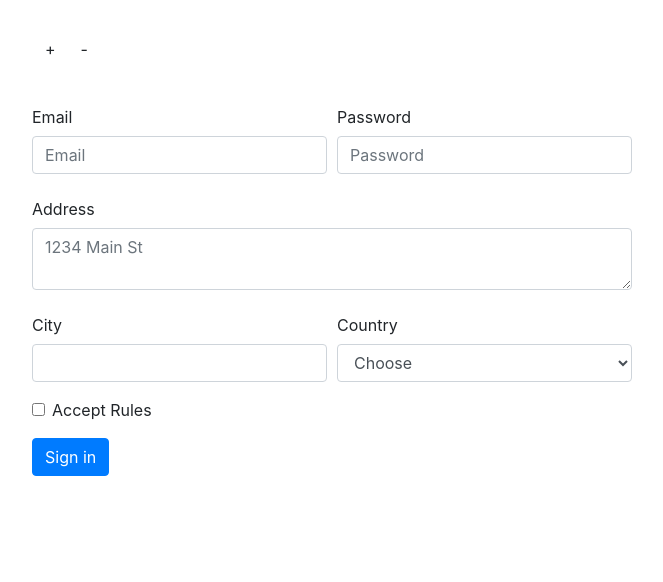
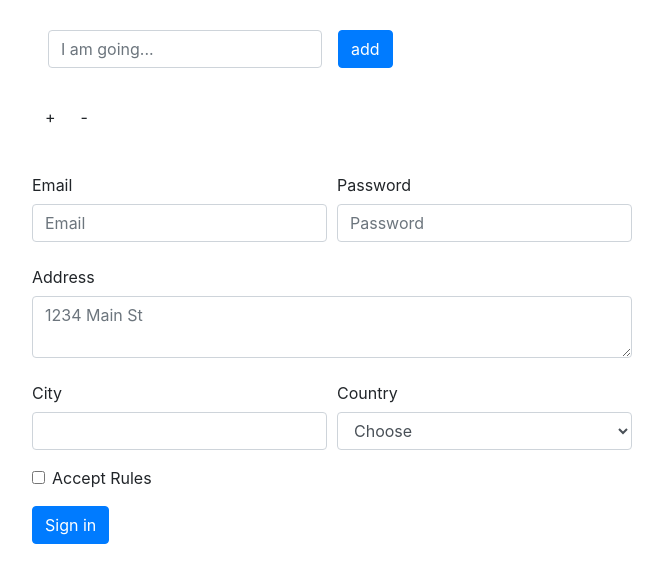
Before and after one commit to nummyn0rih/React-practice, a React (Create React App) app: page / in a window 1280 px wide. Shown: the top 582 px of the page, without its empty margins (308-971 px from the left). Built offline with nearby package versions, Linux system fonts and the light colour scheme.

Commit message:
added components TodoBox and Item

```diff
--- a/public/index.html
+++ b/public/index.html
@@ -28,12 +28,9 @@
     <title>React App</title>
   </head>
   <body>
+    <div class="practice__wrapper todo"></div>
     <div class="practice__wrapper component"></div>
     <div class="practice__wrapper form"></div>
-
-
-
-
 
 
     <noscript>You need to enable JavaScript to run this app.</noscript>
--- /dev/null
+++ b/src/Components/Item.jsx
@@ -0,0 +1,19 @@
+import React from 'react';
+
+export default class Component extends React.Component {
+  render() {
+    const { onRemove, text, id } = this.props;
+
+    return (
+      <div key={id}>
+        <div className="row">
+          <div>
+            <button onClick={onRemove(id)} type="button" className="btn btn-primary btn-sm">-</button>
+          </div>
+          <div className="col-10">{text}</div>
+        </div>
+        <hr />
+      </div>
+    );
+  }
+}
--- /dev/null
+++ b/src/Components/TodoBox.jsx
@@ -0,0 +1,78 @@
+import { uniqueId } from 'lodash';
+import React from 'react';
+import Item from './Item';
+import '../App.css';
+
+export default class Component extends React.Component {
+  constructor(props) {
+    super(props);
+    this.state = {
+      text: '',
+      items: [],
+    };
+  }
+
+  handleChange = (e) => this.setState({ text: e.target.value })
+
+  handleSubmit = (e) => {
+    e.preventDefault();
+    const { text, items } = this.state;
+    const id = uniqueId();
+    const item = <Item onRemove={this.handleRemove} text={text} id={id} />;
+    const newItems = [{ id, item }, ...items];
+    this.setState({
+      text: '',
+      items: newItems,
+    });
+  }
+
+  handleRemove = (id) => () => {
+    const { items } = this.state;
+    const newItems = items.filter((item) => item.id !== id);
+    this.setState({ items: newItems });
+  }
+
+  renderItems = () => {
+    const { items } = this.state;
+    if (!items.length) {
+      return null;
+    }
+
+    const list = items.map((item) => {
+      console.log(item)
+      console.log(item.item)
+      return item.item
+    });
+    return (
+      <>
+        {[...list]}
+      </>
+    );
+  }
+
+  render() {
+    const result = this.renderItems();
+    const { text } = this.state;
+
+    return (
+      <div>
+        <div className="mb-3">
+          <form onSubmit={this.handleSubmit} className="todo-form form-inline mx-3">
+            <div className="form-group">
+              <input
+                onChange={this.handleChange}
+                value={text}
+                type="text"
+                className="form-control mr-3"
+                required
+                placeholder="I am going..."
+              />
+            </div>
+            <button type="submit" className="btn btn-primary">add</button>
+          </form>
+        </div>
+        {result}
+      </div>
+    );
+  }
+}
--- a/src/index.js
+++ b/src/index.js
@@ -4,11 +4,12 @@ import './index.css';
 // import App from './App';
 import MyForm from './Components/MyForm';
 import Component from './Components/Component';
+import TodoBox from './Components/TodoBox';
 import * as serviceWorker from './serviceWorker';
 
 // ReactDOM.render(<App />, document.getElementById('root'));
 ReactDOM.render(<MyForm />, document.querySelector('.form'));
 ReactDOM.render(<Component />, document.querySelector('.component'));
-
+ReactDOM.render(<TodoBox />, document.querySelector('.todo'));
 
 serviceWorker.unregister();
```
